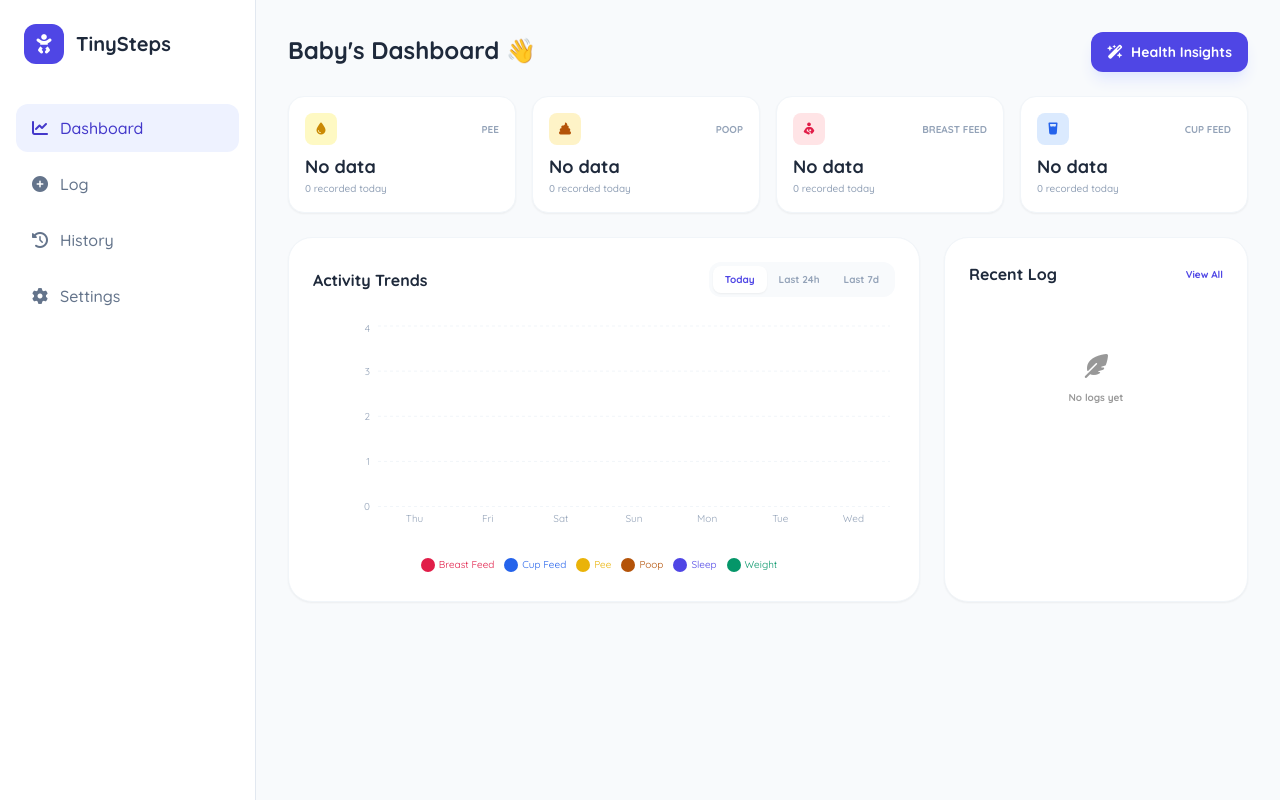
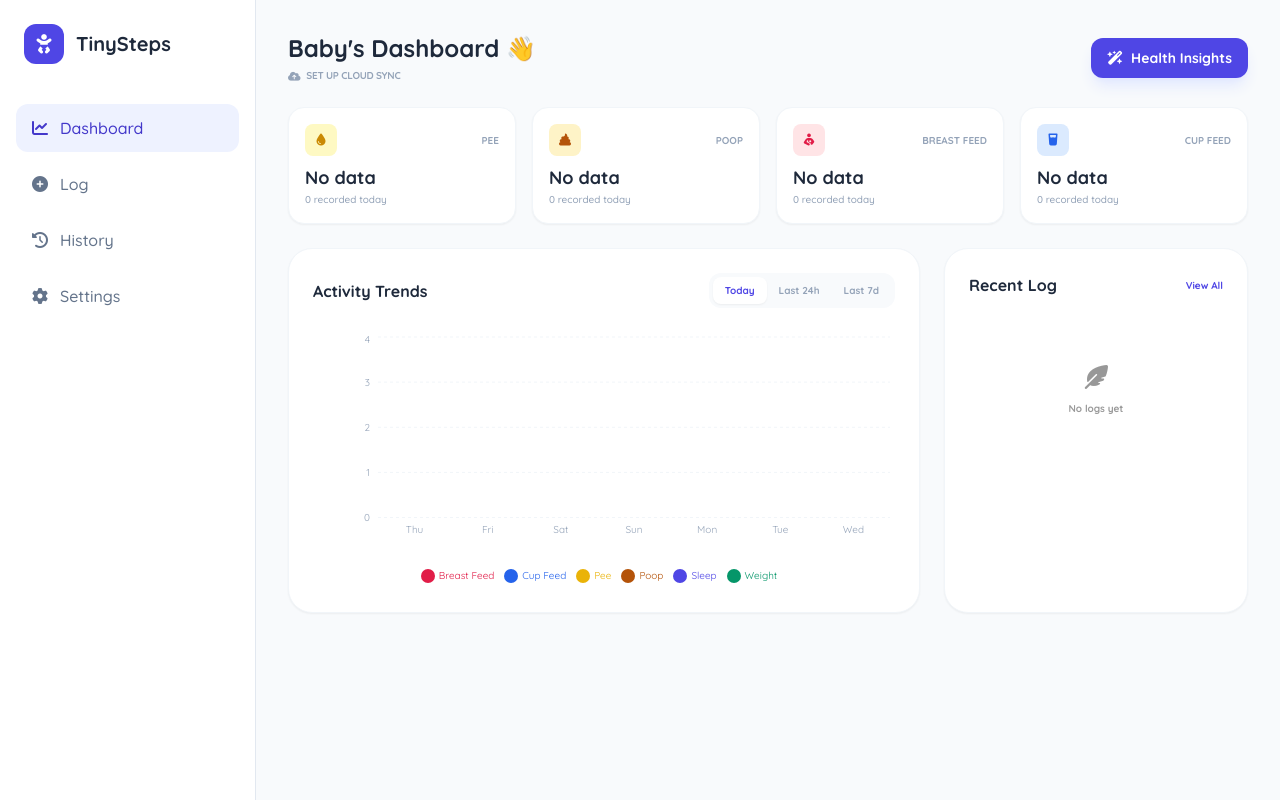
Before and after one commit to JamesSeva17/tiny-steps, a React (Vite) app: page / in a window 1280 px wide. Built offline with nearby package versions, Linux system fonts and the light colour scheme.

Commit message:
Fix sync issue

```diff
--- a/components/Dashboard.tsx
+++ b/components/Dashboard.tsx
@@ -50,7 +50,6 @@ const Dashboard: React.FC<DashboardProps> = ({ babyName, entries, types, onSyncN
   const [timeFilter, setTimeFilter] = useState<TimeFilter>('today');
   const [selectedActivityIds, setSelectedActivityIds] = useState<string[]>([]);
 
-  // Real-time update for "Time Since" counters
   const [, setTick] = useState(0);
   useEffect(() => {
     const timer = setInterval(() => setTick(t => t + 1), 60000);
@@ -124,21 +123,29 @@ const Dashboard: React.FC<DashboardProps> = ({ babyName, entries, types, onSyncN
             {babyName ? `${babyName}'s Dashboard` : "Baby's Dashboard"} 👋
           </h2>
           <div className="flex items-center space-x-2 mt-1">
-            {syncKey && (
-              <span className="text-[10px] font-bold text-indigo-400 uppercase tracking-tight flex items-center">
+            {syncKey ? (
+              <span className="text-[10px] font-bold text-indigo-400 uppercase tracking-tight flex items-center bg-indigo-50 px-2 py-0.5 rounded-full">
                 <span className={`w-1.5 h-1.5 rounded-full mr-1.5 ${isSyncing ? 'bg-amber-400 animate-pulse' : 'bg-emerald-400'}`}></span>
-                {isSyncing ? 'Syncing...' : lastSyncTime ? `Synced at ${lastSyncTime}` : 'Cloud Ready'}
+                {isSyncing ? 'Syncing...' : lastSyncTime ? `Synced at ${lastSyncTime}` : 'Cloud Connected'}
               </span>
+            ) : (
+              <button
+                onClick={() => navigate('/settings')}
+                className="text-[10px] font-bold text-slate-400 uppercase tracking-tight flex items-center hover:text-indigo-500 transition"
+              >
+                <i className="fa-solid fa-cloud-arrow-up mr-1.5"></i>
+                Set up Cloud Sync
+              </button>
             )}
           </div>
         </div>
         <div className="flex items-center space-x-3">
-          {syncKey && onSyncNow && (
+          {onSyncNow && (
             <button
               onClick={() => onSyncNow()}
-              disabled={isSyncing}
-              className="bg-white border border-slate-200 text-slate-600 p-2.5 rounded-xl hover:bg-slate-50 transition active:scale-95 disabled:opacity-50 shadow-sm"
-              title="Sync now"
+              disabled={isSyncing || !syncKey}
+              className={`bg-white border border-slate-200 text-slate-600 p-2.5 rounded-xl transition active:scale-95 disabled:opacity-30 shadow-sm ${!syncKey ? 'hidden' : 'flex'}`}
+              title={syncKey ? "Sync with Cloud" : "Set up Sync in Settings"}
             >
               <i className={`fa-solid fa-arrows-rotate ${isSyncing ? 'fa-spin text-indigo-500' : ''}`}></i>
             </button>
--- a/services/syncService.ts
+++ b/services/syncService.ts
@@ -2,11 +2,10 @@
 import { SyncData } from "../types";
 
 /**
- * kvdb.io requires a valid bucket ID.
- * If you get 404s, it usually means the bucket is invalid or has expired.
- * We'll use a standard public bucket prefix.
+ * kvdb.io bucket IDs must be valid identifiers.
+ * Using a 20-character alphanumeric string as the bucket ID.
  */
-const BUCKET_ID = "TSteps_" + "v1_public_bucket"; // Prefixed to be safer
+const BUCKET_ID = "8K2m7P9n4Q1r5V3z6X0y";
 const KV_API_BASE = `https://kvdb.io/${BUCKET_ID}`;
 
 export const syncService = {
@@ -46,10 +45,10 @@ export const syncService = {
       const response = await fetch(`${KV_API_BASE}/${key}`);
       if (!response.ok) {
         if (response.status === 404) {
-          console.log("Key not found in cloud - this is normal for first-time sync.");
-        } else {
-          console.error(`Cloud pull failed with status ${response.status}`);
+          // Normal case: key exists but bucket/key combination is new
+          return null;
         }
+        console.error(`Cloud pull failed with status ${response.status}`);
         return null;
       }
       return await response.json();
```
